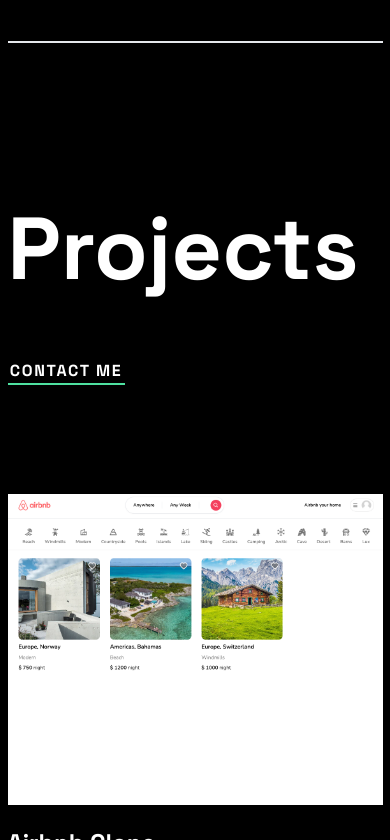
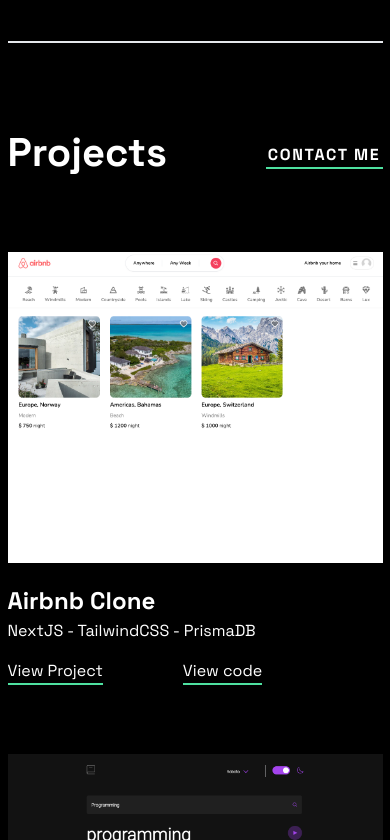
Before and after one commit to JaredBrown1/new-portfolio, a Next.js app: page / in a window 390 px wide. Shown: the part 1324-2164 px from the top of the page. Built offline with nearby package versions, Linux system fonts and the light colour scheme.

Commit message:
projects section for mobile

```diff
--- a/app/components/footer/Footer.tsx
+++ b/app/components/footer/Footer.tsx
@@ -4,19 +4,18 @@
 	return (
 		<div
 			id="contact"
-			className=" lg:flex lg:flex-col lg:justify-around lg:mt-[139px] lg:pt-[84px] lg:h-[675px] lg:w-[1200px] border-t border-white"
+			className="pt-[80px] lg:flex lg:flex-col lg:justify-around lg:mt-[139px] lg:pt-[84px] lg:h-[675px] lg:w-[1200px] lg:border-t border-white"
 		>
-			<div className="lg:flex lg:justify-between lg:pb-20">
+			<div className="text-center lg:flex lg:justify-between lg:pb-20">
 				<div>
-					<h1 className="text-[88px] font-bold">Contact</h1>
+					<h1 className="text-[40px] lg:text-[88px] font-bold">Contact</h1>
 					<p>
-						I would love to hear about your project and how I <br /> could help.
-						Please fill in the form, and I’ll get back <br /> to you as soon as
-						possible.
+						I would love to hear about your project and how I could help. Please
+						fill in the form, and I’ll get back to you as soon as possible.
 					</p>
 				</div>
 
-				<form className="flex flex-col lg:w-[445px]">
+				<form className="flex flex-col pt-[50px] lg:w-[445px]">
 					<input
 						className="bg-black h-[43px] border-b-[1px] pl-4"
 						type="text"
@@ -31,7 +30,7 @@
 						className="bg-black h-[107px] border-b-[1px] pl-4 mt-6 resize-none"
 						placeholder="Message"
 					></textarea>
-					<button className="border-b-[#4EE1A0] hover:text-[#4EE1A0] border-b-2 w-[120px] text-[16px] font-bold pt-8 lg:ml-[320px]">
+					<button className="border-b-[#4EE1A0] hover:text-[#4EE1A0] border-b-2 w-[120px] text-[16px] font-bold pt-8 ml-[240px] lg:ml-[320px]">
 						SEND MESSAGE
 					</button>
 				</form>
--- a/app/components/projects/Projects.tsx
+++ b/app/components/projects/Projects.tsx
@@ -9,17 +9,17 @@
 	};
 
 	return (
-		<div className="pt-[140px]">
-			<div className="lg:flex lg:justify-between lg:w-[1200px]">
-				<h1 className="text-[88px] font-bold">Projects</h1>
+		<div className="pt-[80px] lg:pt-[140px]">
+			<div className="flex justify-between lg:w-[1200px]">
+				<h1 className="font-bold text-[40px] lg:text-[88px]">Projects</h1>
 				<button
 					onClick={handleClick}
-					className="mt-8 pt-3 w-[117px] h-[38px] border-b-2 border-b-[#4EE1A0] font-bold tracking-widest text-center hover:text-[#4EE1A0]"
+					className="mt-2 pt-3 w-[117px] h-[38px] border-b-2 border-b-[#4EE1A0] font-bold tracking-widest text-center hover:text-[#4EE1A0] lg:mt-8"
 				>
 					CONTACT ME
 				</button>
 			</div>
-			<div className="pt-10 flex flex-wrap justify-between col-md-6">
+			<div className="flex flex-wrap justify-between col-md-6 lg:pt-10">
 				<ProjectsCard
 					src="/images/airbnb.png"
 					alt="airbnb clone"
```
